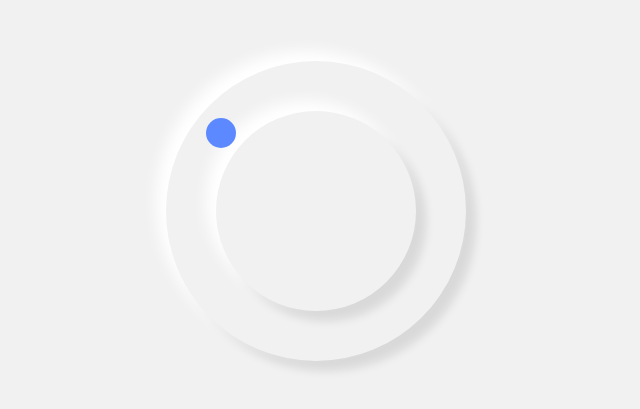
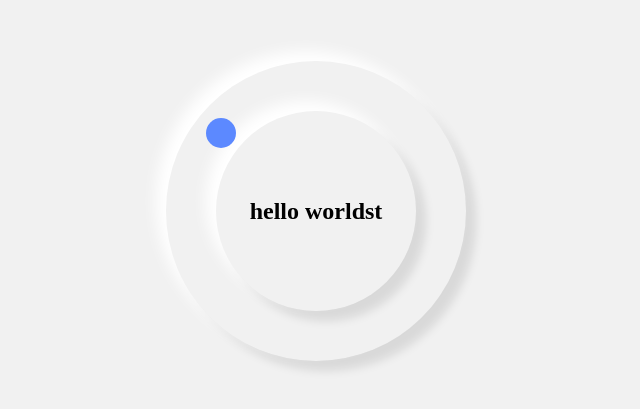
Before and after one commit to gruut7/3-practice, a plain HTML site: page index.html in a window 1280 px wide. Shown: the part 189-598 px from the top of the page, without its empty margins (324-964 px from the left). Drawn offline with Linux system fonts and the light colour scheme.

Commit message:
3-amaliyot

```diff
--- a/index.html
+++ b/index.html
@@ -11,6 +11,9 @@
     <span>
 
     </span>
+    <h2>
+        hello worldst
+    </h2>
    </div>
 </body>
 </html>
```
